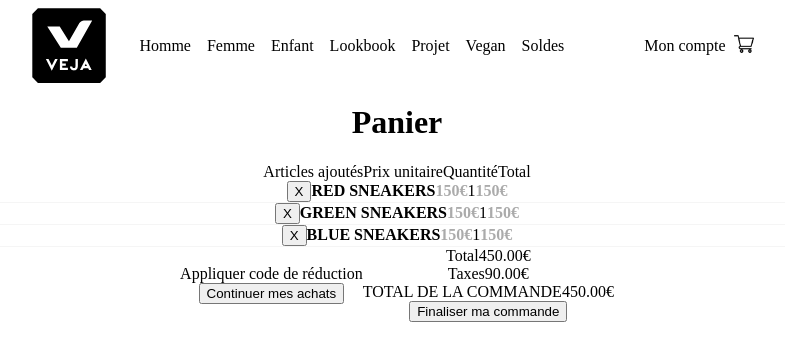
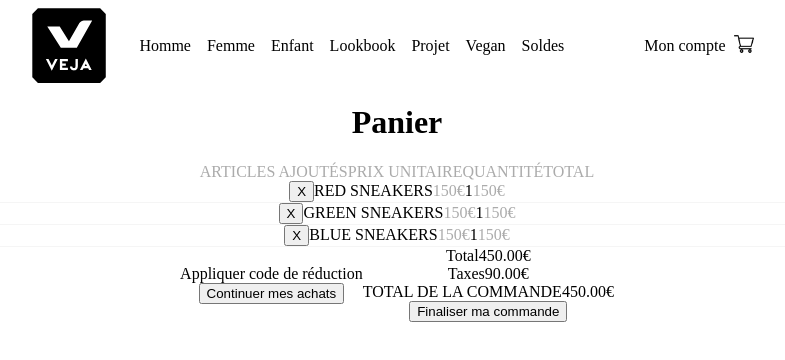
Before and after one commit to JaxV9/Sneakers, a React (Vite) app in the folder front-end/: page /cart in a window 1280 px wide. Shown: the top 360 px of the page, without its empty margins (243-1028 px from the left). Built offline with nearby package versions, Linux system fonts and the light colour scheme.

Commit message:
wip: styling

```diff
--- a/front-end/src/features/cart/components/CartList.tsx
+++ b/front-end/src/features/cart/components/CartList.tsx
@@ -9,11 +9,11 @@
     return (
         <div className="flex-container flex-vertical w-full space-evenly">
             <div className="flex-container w-full space-evenly">
-                <span>Articles ajoutés</span>
+                <span className="card-title">Articles ajoutés</span>
                 <div className="flex-container">
-                    <span>Prix unitaire</span>
-                    <span>Quantité</span>
-                    <span>Total</span>
+                    <span className="card-title">Prix unitaire</span>
+                    <span className="card-title">Quantité</span>
+                    <span className="card-title">Total</span>
                 </div>
             </div>
             <div className="flex-container flex-vertical w-full">
--- a/front-end/src/style/cart.css
+++ b/front-end/src/style/cart.css
@@ -1,4 +1,10 @@
 .cart{
+    & .card-title{
+        text-transform: uppercase;
+        font-weight: 400;
+        color: #ababab;
+    }
+
     & .item-card{
         display: flex;
         border-bottom: 1px solid #f5f5f5;
@@ -7,12 +13,12 @@
 
         & .item-card-title{
             text-transform: uppercase;
-            font-weight: 700;
+            font-weight: 500;
         }
 
         & .item-card-price{
             text-transform: uppercase;
-            font-weight: 600;
+            font-weight: 500;
             color: #ababab;
         }
     }
```
